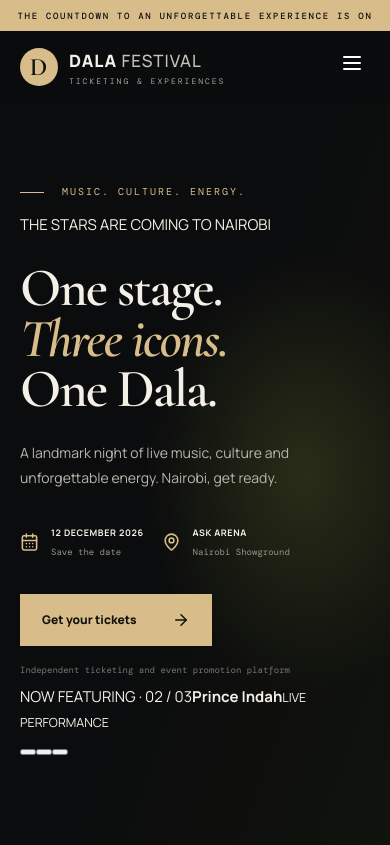
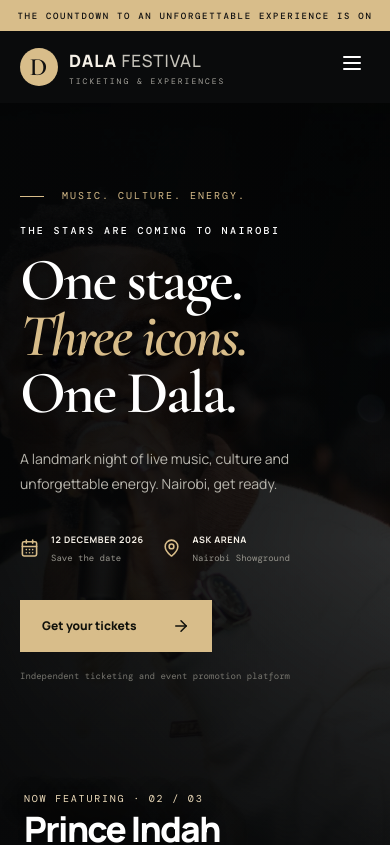
Before and after one commit to robinsonb254/dala-festival-ticketing, a Next.js app: page / in a window 390 px wide. Shown: the top 845 px of the page. Built offline with nearby package versions, Linux system fonts and the light colour scheme; no server answers.

Commit message:
Style cinematic artist slideshow and responsive hero

```diff
--- a/app/globals.css
+++ b/app/globals.css
@@ -122,3 +122,36 @@ body{font-family:Manrope,Arial,sans-serif;font-size:15px;line-height:1.65;-webki
   .ticket-option{padding:17px 7px}
   .order-card{padding:22px 18px}
 }
+
+
+/* Cinematic rotating artist hero — visual-only homepage enhancement */
+.hero-cinematic{isolation:isolate;min-height:760px;padding-top:104px;padding-bottom:100px;background:#090a0b}
+.hero-slideshow,.hero-image-shade{position:absolute;inset:0;pointer-events:none}
+.hero-slideshow{z-index:-2;overflow:hidden}
+.hero-slide{position:absolute;inset:-3%;background-size:cover;background-position:center 24%;opacity:0;transform:scale(1.055) translateX(2.5%);transition:opacity 1.25s ease,transform 6.2s cubic-bezier(.2,.65,.25,1);will-change:opacity,transform}
+.hero-slide.active{opacity:.43;transform:scale(1) translateX(0)}
+.hero-image-shade{z-index:-1;background:linear-gradient(90deg,rgba(5,6,7,.97) 0%,rgba(5,6,7,.84) 38%,rgba(5,6,7,.35) 72%,rgba(5,6,7,.68) 100%),linear-gradient(0deg,#090a0b 0%,transparent 30%,rgba(0,0,0,.22) 100%)}
+.hero-cinematic-content{max-width:690px}
+.hero-pretitle{margin:22px 0 -10px;color:#fff;font:500 10px "DM Mono",monospace;letter-spacing:2.4px}
+.hero-cinematic h1{font-size:clamp(70px,9vw,130px);color:#fff;text-shadow:0 4px 35px rgba(0,0,0,.3)}
+.hero-cinematic h1 em{color:var(--lime)}
+.hero-featured-artist{position:absolute;right:7%;bottom:115px;z-index:2;display:grid;gap:7px;max-width:42%;text-align:right;text-shadow:0 3px 24px rgba(0,0,0,.75)}
+.hero-featured-artist span,.hero-featured-artist small{font:10px "DM Mono",monospace;letter-spacing:1.8px;color:#f1dfbd}
+.hero-featured-artist strong{font:800 clamp(30px,4.4vw,62px)/1 Manrope,Arial,sans-serif;letter-spacing:-.045em;color:#fff}
+.hero-featured-artist small{color:#fff;opacity:.82}
+.hero-slide-progress{position:absolute;right:7%;bottom:72px;z-index:3;display:flex;gap:8px}
+.hero-slide-progress button{width:34px;height:3px;padding:0;border:0;background:rgba(255,255,255,.38);cursor:pointer;transition:background .3s,width .3s}
+.hero-slide-progress button.active{width:58px;background:var(--lime)}
+@media(max-width:800px){
+ .hero-cinematic{min-height:850px;padding-top:76px;padding-bottom:150px}
+ .hero-slide{background-position:center 20%}
+ .hero-slide.active{opacity:.38}
+ .hero-image-shade{background:linear-gradient(90deg,rgba(5,6,7,.84),rgba(5,6,7,.45)),linear-gradient(0deg,#090a0b 0%,rgba(5,6,7,.16) 48%,rgba(0,0,0,.4) 100%)}
+ .hero-cinematic-content{max-width:100%}
+ .hero-cinematic h1{font-size:clamp(60px,14vw,92px);letter-spacing:-.04em}
+ .hero-featured-artist{left:24px;right:24px;bottom:86px;max-width:none;text-align:left}
+ .hero-featured-artist strong{font-size:clamp(32px,9vw,48px)}
+ .hero-slide-progress{left:24px;right:auto;bottom:48px}
+ .hero-bottom{bottom:18px}
+}
+@media(prefers-reduced-motion:reduce){.hero-slide,.hero-slide.active{transition:none;transform:none}}
```
